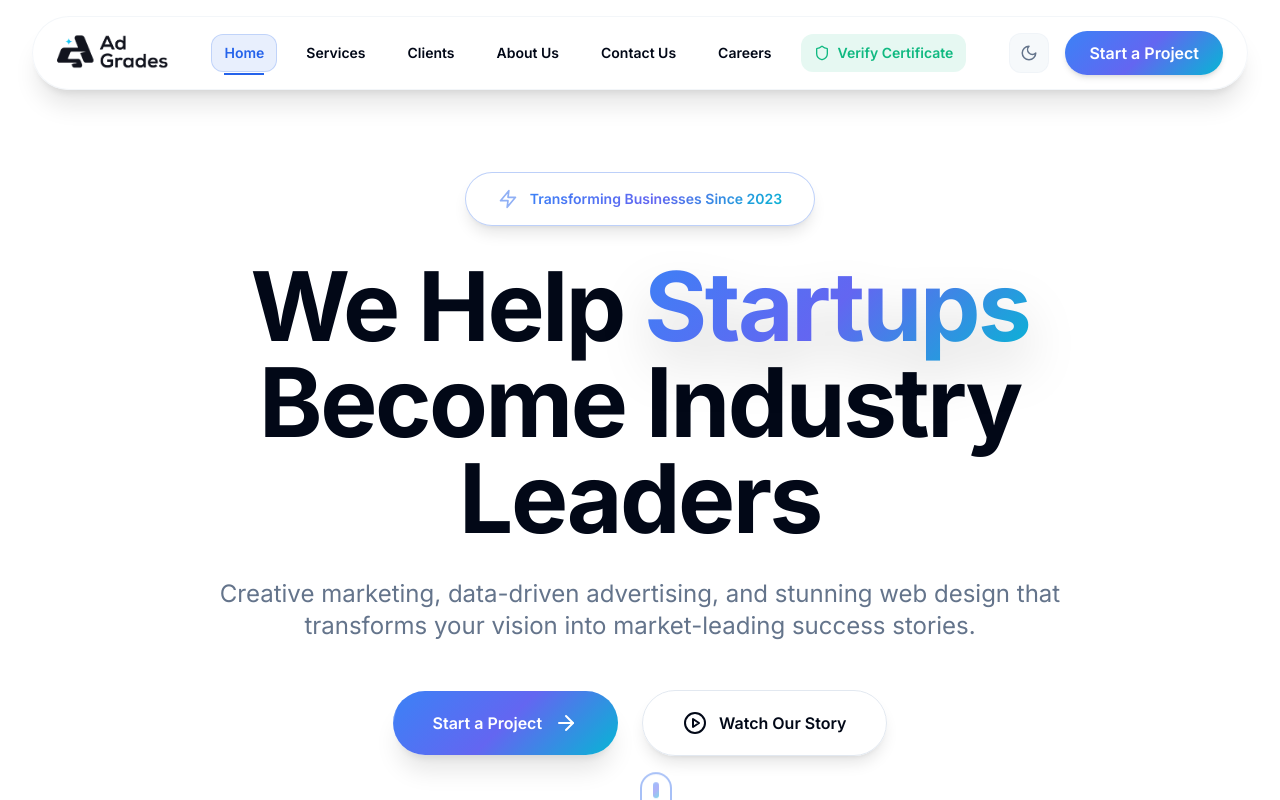
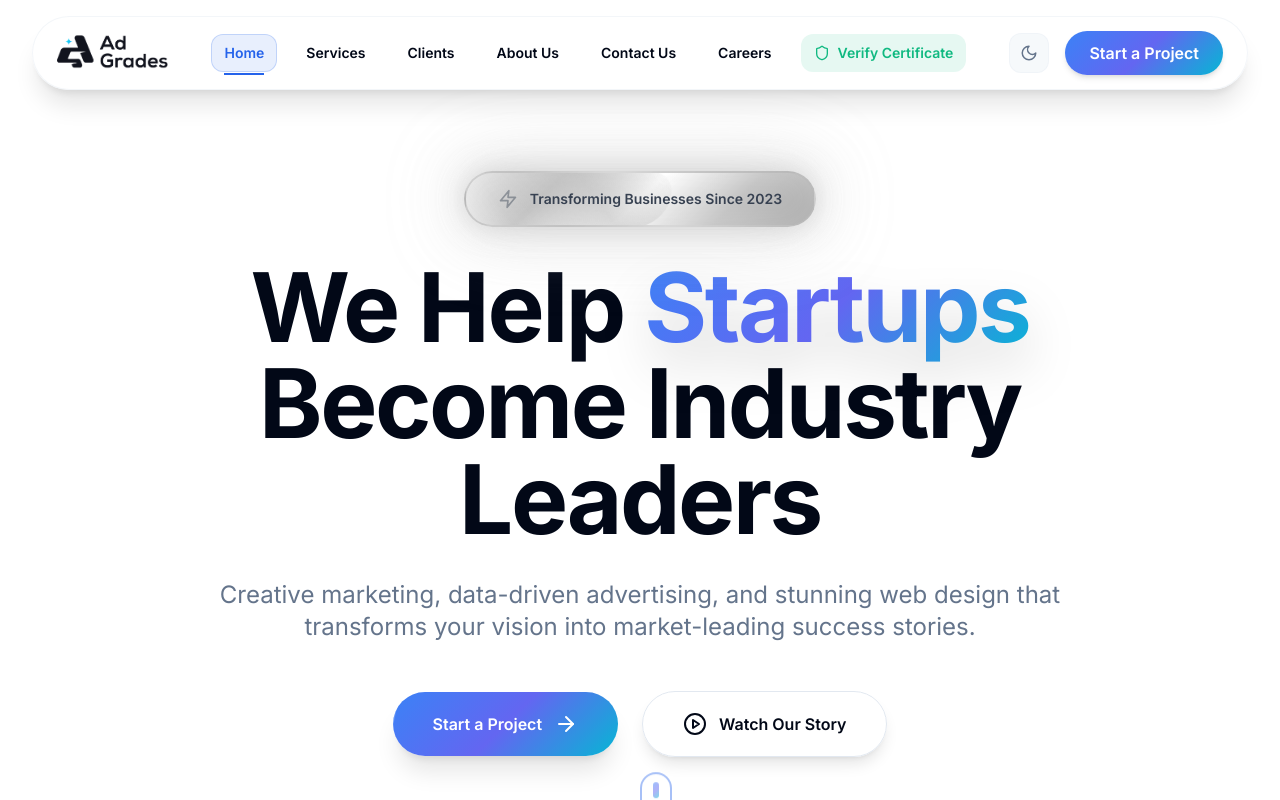
Before and after one commit to Electro0777/adgrades-website, a React (Vite) app: page / in a window 1280 px wide. Shown: the top 800 px of the page. Built offline with nearby package versions, Linux system fonts and the light colour scheme.

Commit message:
Update badge with silver color and glowing effect

```diff
--- a/src/index.css
+++ b/src/index.css
@@ -26,6 +26,11 @@
     --neon-blue: #008CFF;
     --off-white: #F4F7FA;
     --charcoal-black: #0F111A;
+
+    /* Silver colors */
+    --silver: #C0C0C0;
+    --silver-light: #E5E5E5;
+    --silver-dark: #A0A0A0;
   }
 
   .dark {
@@ -91,6 +96,21 @@
 @keyframes glassShimmer {
   0% { transform: translateX(-100%) skewX(-15deg); }
   100% { transform: translateX(200%) skewX(-15deg); }
+}
+
+@keyframes silverGlow {
+  0%, 100% {
+    box-shadow: 0 0 20px rgba(192, 192, 192, 0.4),
+                0 0 40px rgba(192, 192, 192, 0.3),
+                0 0 60px rgba(192, 192, 192, 0.2),
+                inset 0 0 20px rgba(255, 255, 255, 0.1);
+  }
+  50% {
+    box-shadow: 0 0 30px rgba(192, 192, 192, 0.6),
+                0 0 60px rgba(192, 192, 192, 0.5),
+                0 0 90px rgba(192, 192, 192, 0.4),
+                inset 0 0 30px rgba(255, 255, 255, 0.2);
+  }
 }
 
 /* Animated Gradient Drift Background */
@@ -208,6 +228,79 @@
 
 .animate-gradient-pulse {
   animation: gradientPulse 4s ease-in-out infinite;
+}
+
+.animate-silver-glow {
+  animation: silverGlow 3s ease-in-out infinite;
+}
+
+/* Silver Badge Styles */
+.silver-badge {
+  background: linear-gradient(135deg,
+    rgba(229, 229, 229, 0.9) 0%,
+    rgba(192, 192, 192, 0.95) 25%,
+    rgba(255, 255, 255, 0.9) 50%,
+    rgba(192, 192, 192, 0.95) 75%,
+    rgba(160, 160, 160, 0.9) 100%
+  );
+  border: 2px solid rgba(192, 192, 192, 0.6);
+  color: #4A5568;
+  backdrop-filter: blur(20px);
+  -webkit-backdrop-filter: blur(20px);
+  position: relative;
+  overflow: hidden;
+}
+
+.silver-badge::before {
+  content: '';
+  position: absolute;
+  top: -2px;
+  left: -2px;
+  right: -2px;
+  bottom: -2px;
+  background: linear-gradient(45deg,
+    transparent,
+    rgba(255, 255, 255, 0.8),
+    transparent,
+    rgba(192, 192, 192, 0.6),
+    transparent
+  );
+  border-radius: inherit;
+  z-index: -1;
+  animation: glassShimmer 3s ease-in-out infinite;
+}
+
+.silver-badge::after {
+  content: '';
+  position: absolute;
+  top: 0;
+  left: -100%;
+  width: 100%;
+  height: 100%;
+  background: linear-gradient(
+    90deg,
+    transparent,
+    rgba(255, 255, 255, 0.4),
+    transparent
+  );
+  transition: transform 0.6s;
+  z-index: 1;
+}
+
+.silver-badge:hover::after {
+  animation: glare 0.8s ease-out;
+}
+
+.dark .silver-badge {
+  background: linear-gradient(135deg,
+    rgba(160, 160, 160, 0.8) 0%,
+    rgba(192, 192, 192, 0.85) 25%,
+    rgba(220, 220, 220, 0.8) 50%,
+    rgba(192, 192, 192, 0.85) 75%,
+    rgba(140, 140, 140, 0.8) 100%
+  );
+  border: 2px solid rgba(192, 192, 192, 0.5);
+  color: #2D3748;
 }
 
 /* Gradient Background Classes */
--- a/src/pages/Home.tsx
+++ b/src/pages/Home.tsx
@@ -111,10 +111,10 @@ const Home: React.FC = () => {
 
         <div className="relative z-10 max-w-6xl mx-auto px-4 sm:px-6 lg:px-8 text-center">
           <div className="animate-fade-in">
-            {/* Enhanced Badge */}
-            <div className="inline-flex items-center px-4 sm:px-8 py-3 sm:py-4 bg-card/30 backdrop-blur-xl border border-primary/30 rounded-full text-primary text-xs sm:text-sm font-medium mb-6 sm:mb-8 hover:bg-card/40 transition-all duration-500 shadow-lg hover:shadow-primary/20 hover:scale-105">
-              <Zap className="w-4 h-4 sm:w-5 sm:h-5 mr-2 sm:mr-3 animate-pulse" />
-              <span className="bg-professional-gradient bg-clip-text text-transparent font-semibold">
+            {/* Enhanced Silver Badge with Glowing Effect */}
+            <div className="silver-badge animate-silver-glow inline-flex items-center px-4 sm:px-8 py-3 sm:py-4 rounded-full text-xs sm:text-sm font-medium mb-6 sm:mb-8 hover:scale-105 transition-all duration-500 shadow-lg relative z-10">
+              <Zap className="w-4 h-4 sm:w-5 sm:h-5 mr-2 sm:mr-3 animate-pulse text-gray-600" />
+              <span className="font-semibold text-gray-700 dark:text-gray-600 relative z-10">
                 Transforming Businesses Since 2023
               </span>
             </div>
--- a/tailwind.config.js
+++ b/tailwind.config.js
@@ -60,6 +60,20 @@ export default {
         'neon-blue': '#008CFF',
         'off-white': '#F4F7FA',
         'charcoal-black': '#0F111A',
+        // Silver colors
+        silver: {
+          DEFAULT: '#C0C0C0',
+          50: '#F8F8F8',
+          100: '#F0F0F0',
+          200: '#E5E5E5',
+          300: '#D4D4D4',
+          400: '#C0C0C0',
+          500: '#A0A0A0',
+          600: '#8C8C8C',
+          700: '#737373',
+          800: '#525252',
+          900: '#404040',
+        },
       },
       fontFamily: {
         sans: ['Inter', 'system-ui', 'sans-serif'],
@@ -76,12 +90,14 @@ export default {
         'gradient-drift': 'gradientDrift 15s ease-in-out infinite',
         'gradient-radial': 'gradientDriftRadial 20s ease-in-out infinite',
         'gradient-pulse': 'gradientPulse 4s ease-in-out infinite',
+        'silver-glow': 'silverGlow 3s ease-in-out infinite',
       },
       backgroundImage: {
         'gradient-radial': 'radial-gradient(var(--tw-gradient-stops))',
         'professional-gradient': 'linear-gradient(135deg, #3B82F6 0%, #6366F1 50%, #06B6D4 100%)',
         'subtle-gradient': 'linear-gradient(135deg, hsl(var(--card)) 0%, hsl(var(--muted)) 100%)',
         'gradient-drift': 'linear-gradient(45deg, var(--electric-blue), var(--neon-blue), var(--off-white), var(--charcoal-black))',
+        'silver-gradient': 'linear-gradient(135deg, #E5E5E5 0%, #C0C0C0 25%, #FFFFFF 50%, #C0C0C0 75%, #A0A0A0 100%)',
       },
       backdropBlur: {
         xs: '2px',
@@ -99,6 +115,10 @@ export default {
         '8xl': '88rem',
         '9xl': '96rem',
       },
+      boxShadow: {
+        'silver-glow': '0 0 20px rgba(192, 192, 192, 0.4), 0 0 40px rgba(192, 192, 192, 0.3), 0 0 60px rgba(192, 192, 192, 0.2)',
+        'silver-glow-intense': '0 0 30px rgba(192, 192, 192, 0.6), 0 0 60px rgba(192, 192, 192, 0.5), 0 0 90px rgba(192, 192, 192, 0.4)',
+      },
     },
   },
   plugins: [],
```
